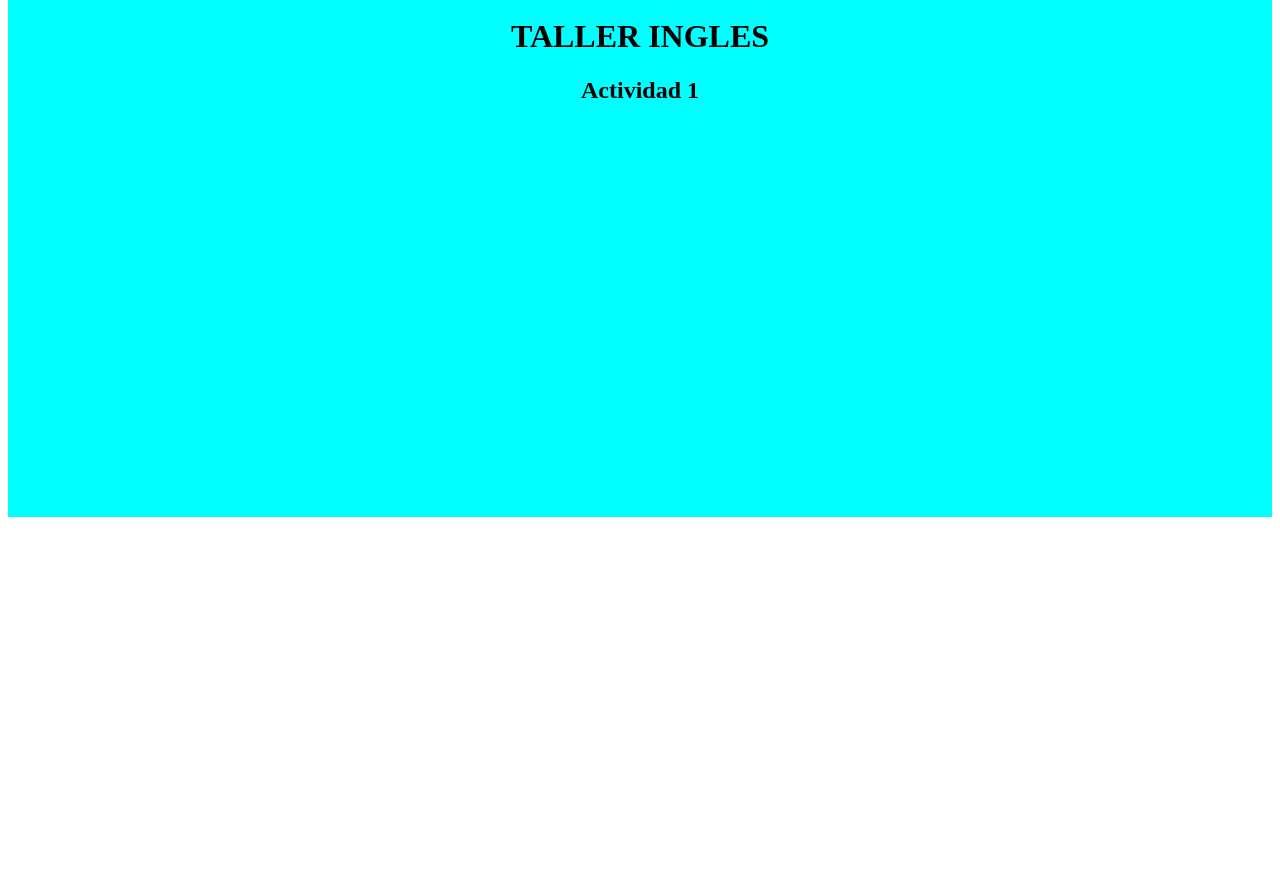
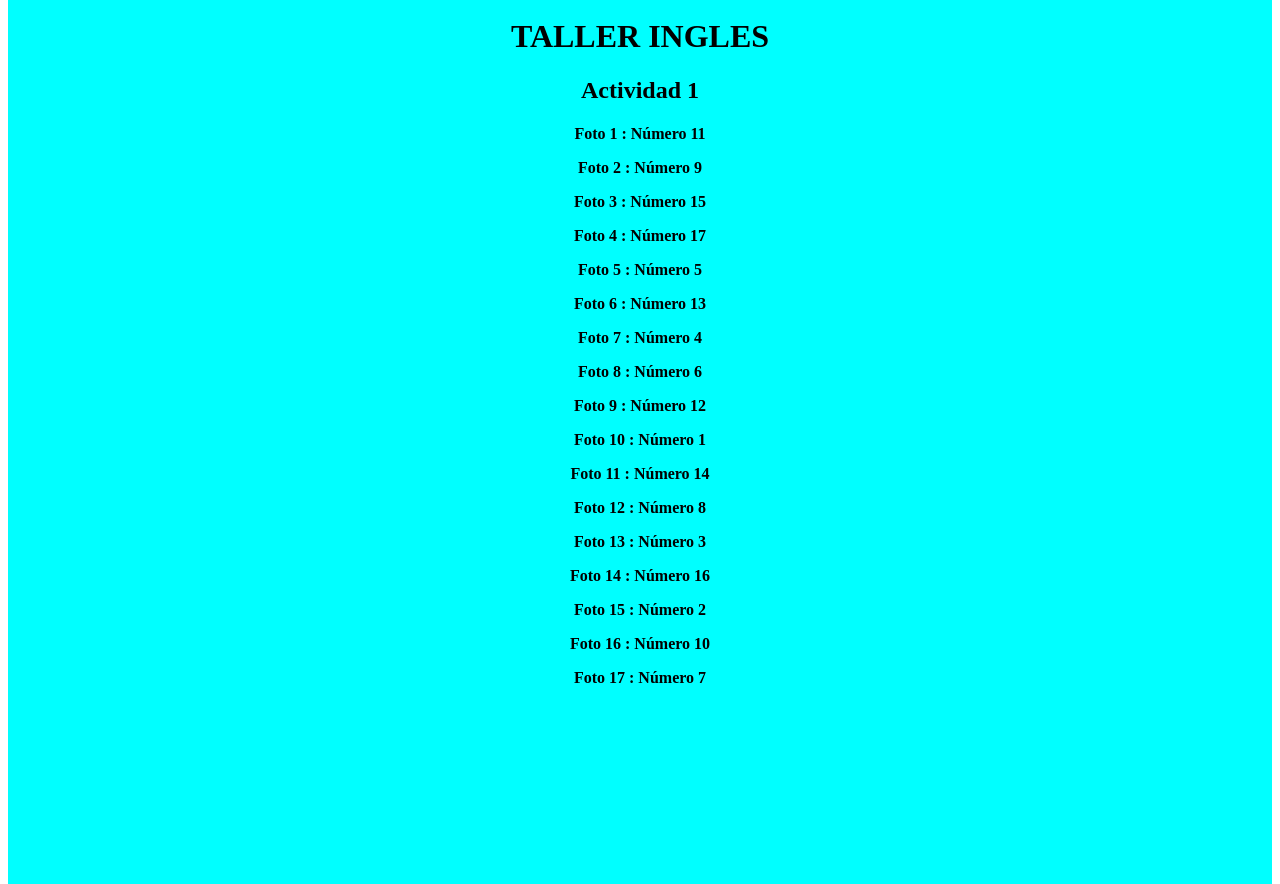
Before and after one commit to JuanAr4ngo/pagina-8-4, a plain HTML site: page index.html in a window 1280 px wide. Shown: the part 704-1588 px from the top of the page. Before the commit the page ends 1229 px from the top, so only its background shows below. Drawn offline with Linux system fonts and the light colour scheme.

Commit message:
Actualizacion 6 12/04/2024

```diff
--- a/index.html
+++ b/index.html
@@ -53,6 +53,49 @@
 
     <h2>Actividad 1</h2>
 
+    <h4>
+    <p>Foto 1 : Número 11</p>
+    <p>Foto 2 : Número 9</p>
+    <p>Foto 3 : Número 15</p>
+    <p>Foto 4 : Número 17</p>
+    <p>Foto 5 : Número 5</p>
+    <p>Foto 6 : Número 13</p>
+    <p>Foto 7 : Número 4</p>
+    <p>Foto 8 : Número 6</p>
+    <p>Foto 9 : Número 12</p>
+    <p>Foto 10 : Número 1</p>
+    <p>Foto 11 : Número 14</p>
+    <p>Foto 12 : Número 8</p>
+    <p>Foto 13 : Número 3</p>
+    <p>Foto 14 : Número 16</p>
+    <p>Foto 15 : Número 2</p>
+    <p>Foto 16 : Número 10</p>
+    <p>Foto 17 : Número 7</p>
+
+
+
+
+
+    </h4>
+
+
+
+
+
+
+
+
+
+
+
+
+
+
+
+
+
+
+
 
 
 
--- a/temas.css
+++ b/temas.css
@@ -1,9 +1,9 @@
 .contenedor{
     width:100%;
-    height:1200px;
+    height:2000px;
     background-color: aqua;
 }
 
-h1,h2{
+h1,h2,h4{
 text-align: center;
 }
```
